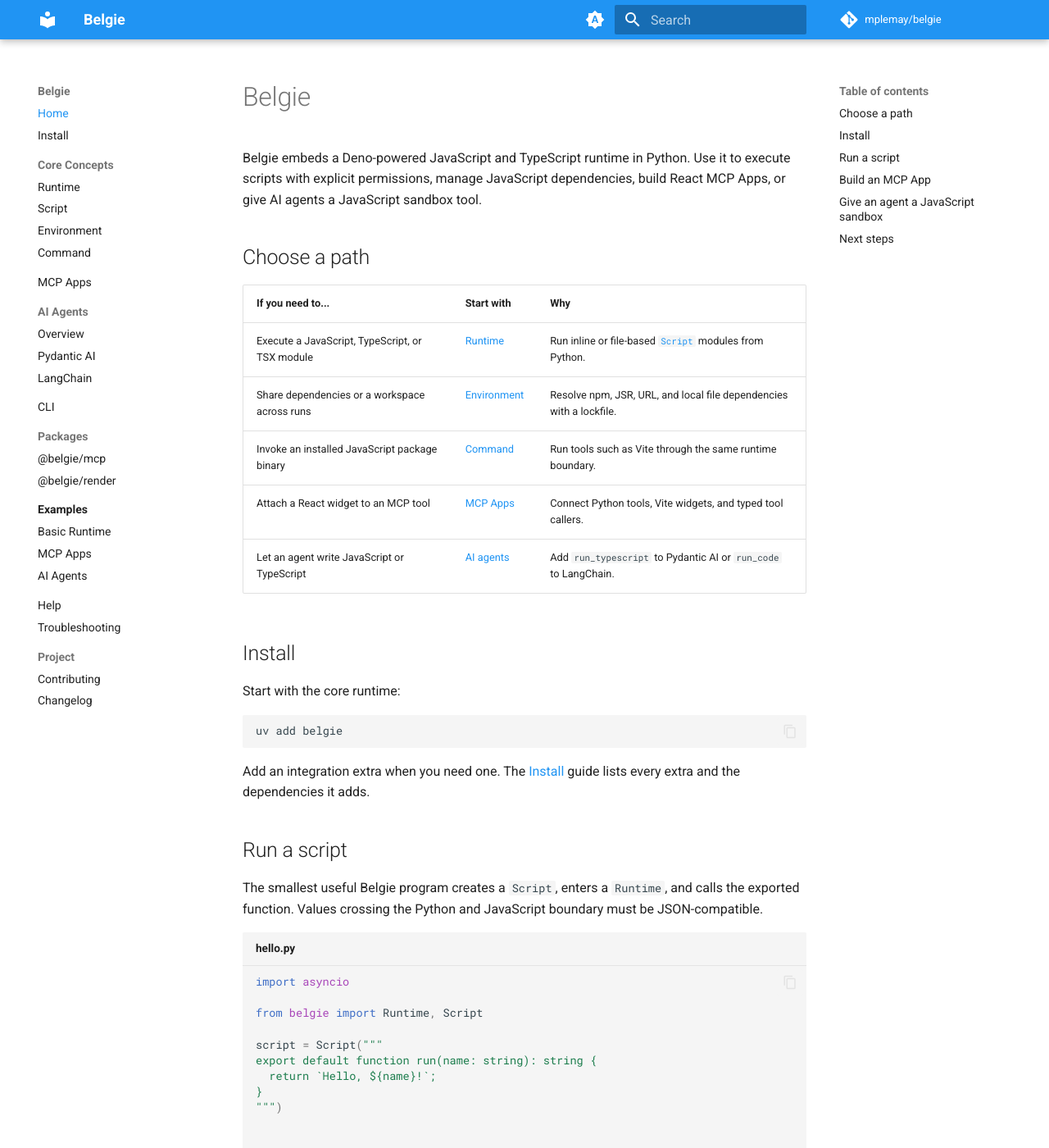
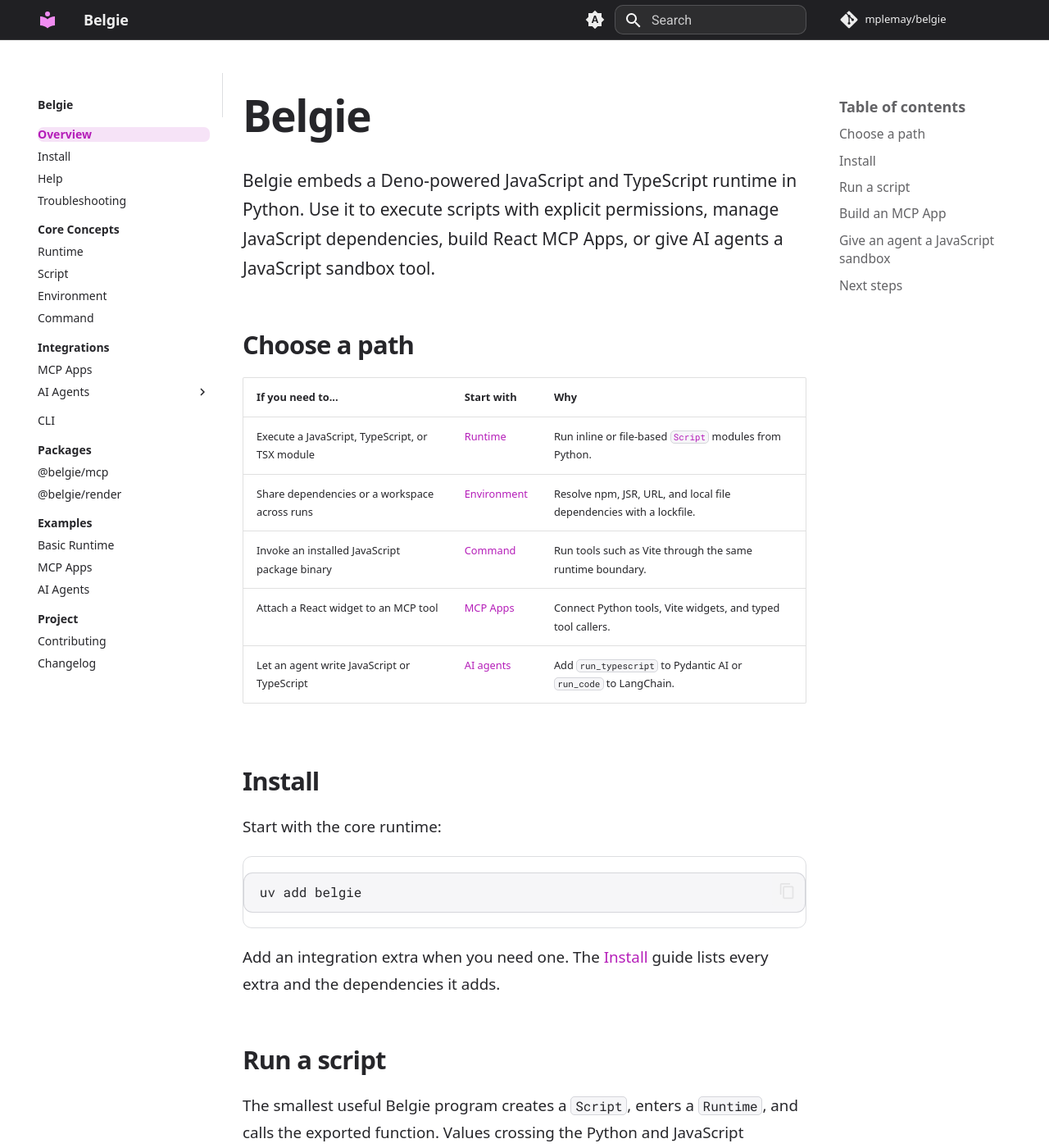
Before and after one commit to mplemay/belgie, an MkDocs documentation site: the page built from docs/index.md, in a window 1280 px wide and 1400 px high. Shown: the whole window at 82% size. Built offline with MkDocs 1.6.1 and Material for MkDocs 9.7.7, drawn with Linux system fonts in a browser that asks for light colours; comment, search, counter and statistics services are not loaded.

Commit message:
style: refresh docs navigation and styling (#128)

```diff
--- /dev/null
+++ b/docs/extra/tweaks.css
@@ -0,0 +1,235 @@
+:root {
+  --belgie-pink: #e520e9;
+  --belgie-pink-light: #f08cf1;
+  --belgie-pink-dark: #b51eb9;
+  --belgie-header: #202023;
+  --belgie-dark-bg: #171719;
+  --belgie-dark-surface: #202023;
+  --belgie-dark-code: #111114;
+  --belgie-dark-border: rgba(255, 255, 255, 0.14);
+  --belgie-light-border: rgba(15, 23, 42, 0.14);
+}
+
+[data-md-color-scheme="default"] {
+  --md-default-bg-color: #ffffff;
+  --md-default-fg-color: #26262a;
+  --md-default-fg-color--light: rgba(38, 38, 42, 0.72);
+  --md-default-fg-color--lighter: rgba(38, 38, 42, 0.48);
+  --md-primary-fg-color: var(--belgie-pink);
+  --md-primary-fg-color--light: var(--belgie-pink-light);
+  --md-accent-fg-color: var(--belgie-pink-dark);
+  --md-typeset-a-color: var(--belgie-pink-dark);
+  --md-code-bg-color: #f6f6f8;
+  --md-code-fg-color: #26262a;
+}
+
+[data-md-color-scheme="slate"] {
+  --md-default-bg-color: var(--belgie-dark-bg);
+  --md-default-bg-color--light: var(--belgie-dark-surface);
+  --md-default-fg-color: rgba(245, 245, 247, 0.92);
+  --md-default-fg-color--light: rgba(245, 245, 247, 0.68);
+  --md-default-fg-color--lighter: rgba(245, 245, 247, 0.46);
+  --md-primary-fg-color: var(--belgie-pink);
+  --md-primary-fg-color--light: var(--belgie-pink-light);
+  --md-accent-fg-color: var(--belgie-pink-light);
+  --md-typeset-a-color: var(--belgie-pink-light);
+  --md-code-bg-color: var(--belgie-dark-code);
+  --md-code-fg-color: rgba(245, 245, 247, 0.92);
+}
+
+body,
+.md-typeset {
+  font-family: ui-sans-serif, system-ui, -apple-system, BlinkMacSystemFont, "Segoe UI", sans-serif;
+}
+
+.md-header {
+  background: var(--belgie-header);
+  border-bottom: 1px solid var(--belgie-dark-border);
+  box-shadow: none;
+}
+
+.md-header__button,
+.md-header__topic,
+.md-header .md-source,
+.md-header .md-header__button.md-logo {
+  color: rgba(255, 255, 255, 0.92);
+}
+
+.md-header .md-header__button.md-logo {
+  color: var(--belgie-pink-light);
+}
+
+.md-header__topic {
+  font-weight: 650;
+  letter-spacing: -0.01em;
+}
+
+.md-search__form {
+  background: rgba(255, 255, 255, 0.06);
+  border: 1px solid rgba(255, 255, 255, 0.18);
+  border-radius: 0.5rem;
+}
+
+.md-search__input,
+.md-search__input::placeholder {
+  color: rgba(255, 255, 255, 0.76);
+}
+
+.md-main__inner {
+  margin-top: 2rem;
+}
+
+.md-content {
+  max-width: 50rem;
+}
+
+.md-typeset {
+  font-size: 0.94rem;
+  line-height: 1.75;
+}
+
+.md-typeset h1,
+.md-typeset h2,
+.md-typeset h3 {
+  color: var(--md-default-fg-color);
+  font-weight: 650;
+  letter-spacing: -0.025em;
+}
+
+.md-typeset h1 {
+  margin-top: 0;
+  margin-bottom: 1.5rem;
+  font-size: 2.65rem;
+  line-height: 1.2;
+}
+
+.md-typeset h2 {
+  margin-top: 2.75rem;
+  font-size: 1.55rem;
+  line-height: 1.3;
+}
+
+.md-typeset h3 {
+  margin-top: 2rem;
+  font-size: 1.15rem;
+}
+
+.md-typeset h1:first-child + p {
+  font-size: 1.05rem;
+  line-height: 1.7;
+}
+
+.md-typeset a {
+  text-underline-offset: 0.15em;
+}
+
+.md-typeset a:hover {
+  color: var(--md-accent-fg-color);
+}
+
+.md-sidebar {
+  padding-top: 1.5rem;
+}
+
+.md-sidebar--primary {
+  border-right: 1px solid var(--belgie-light-border);
+}
+
+[data-md-color-scheme="slate"] .md-sidebar--primary,
+[data-md-color-scheme="slate"] .md-sidebar--secondary {
+  border-color: var(--belgie-dark-border);
+}
+
+.md-nav__title {
+  font-weight: 650;
+}
+
+.md-nav__link {
+  border-radius: 0.35rem;
+}
+
+.md-sidebar--primary .md-nav__item--section > .md-nav__link,
+.md-sidebar--primary .md-nav__title {
+  color: var(--md-default-fg-color);
+}
+
+.md-sidebar--primary .md-nav__item--section > .md-nav__link {
+  margin-top: 0.7rem;
+  font-weight: 650;
+}
+
+.md-sidebar--primary .md-nav__link--active {
+  background: color-mix(in srgb, var(--md-accent-fg-color) 12%, transparent);
+  color: var(--md-accent-fg-color);
+  font-weight: 650;
+}
+
+.md-sidebar--secondary .md-nav__title {
+  font-size: 0.9rem;
+}
+
+.md-sidebar--secondary .md-nav__link {
+  color: var(--md-default-fg-color--light);
+  font-size: 0.78rem;
+  line-height: 1.45;
+}
+
+.md-sidebar--secondary .md-nav__link--active,
+.md-sidebar--secondary .md-nav__link:hover {
+  color: var(--md-accent-fg-color);
+}
+
+.md-typeset code {
+  border: 1px solid var(--belgie-light-border);
+  border-radius: 0.25rem;
+}
+
+[data-md-color-scheme="slate"] .md-typeset code {
+  border-color: var(--belgie-dark-border);
+}
+
+.md-typeset pre > code,
+.md-typeset .highlight {
+  border: 1px solid var(--belgie-light-border);
+  border-radius: 0.55rem;
+}
+
+[data-md-color-scheme="slate"] .md-typeset pre > code,
+[data-md-color-scheme="slate"] .md-typeset .highlight {
+  border-color: var(--belgie-dark-border);
+}
+
+.md-clipboard {
+  color: var(--md-default-fg-color--light);
+}
+
+.md-clipboard:hover {
+  color: var(--md-accent-fg-color);
+}
+
+.md-typeset .admonition,
+.md-typeset details {
+  border: 1px solid var(--belgie-light-border);
+  border-left: 0.2rem solid var(--md-accent-fg-color);
+  border-radius: 0.45rem;
+  box-shadow: none;
+}
+
+[data-md-color-scheme="slate"] .md-typeset .admonition,
+[data-md-color-scheme="slate"] .md-typeset details {
+  border-color: var(--belgie-dark-border);
+  border-left-color: var(--md-accent-fg-color);
+  background: var(--belgie-dark-surface);
+}
+
+@media screen and (max-width: 76.25em) {
+  .md-main__inner {
+    margin-top: 1.5rem;
+  }
+}
+
+@media screen and (max-width: 60em) {
+  .md-typeset h1 {
+    font-size: 2.2rem;
+  }
+}
--- a/mkdocs.yml
+++ b/mkdocs.yml
@@ -8,18 +8,22 @@
 edit_uri: edit/main/docs/
 
 nav:
-  - Home: index.md
-  - Install: install.md
+  - Overview:
+      - Home: index.md
+      - Install: install.md
+      - Help: help.md
+      - Troubleshooting: troubleshooting.md
   - Core Concepts:
       - Runtime: runtime.md
       - Script: script.md
       - Environment: environment.md
       - Command: command.md
-  - MCP Apps: mcp-apps.md
-  - AI Agents:
-      - Overview: agents/overview.md
-      - Pydantic AI: agents/pydantic-ai.md
-      - LangChain: agents/langchain.md
+  - Integrations:
+      - MCP Apps: mcp-apps.md
+      - AI Agents:
+          - Overview: agents/overview.md
+          - Pydantic AI: agents/pydantic-ai.md
+          - LangChain: agents/langchain.md
   - CLI: cli.md
   - Packages:
       - "@belgie/mcp": packages/mcp.md
@@ -29,8 +33,6 @@
       - Basic Runtime: examples/basic.md
       - MCP Apps: examples/mcp.md
       - AI Agents: examples/ai-agents.md
-  - Help: help.md
-  - Troubleshooting: troubleshooting.md
   - Project:
       - Contributing: contributing.md
       - Changelog: changelog.md
@@ -44,26 +46,29 @@
     - icon: fontawesome/brands/github
       link: https://github.com/mplemay/belgie
 
+extra_css:
+  - extra/tweaks.css
+
 theme:
   name: material
   palette:
     - media: "(prefers-color-scheme)"
-      primary: blue
-      accent: blue
+      primary: pink
+      accent: pink
       toggle:
         icon: material/brightness-auto
         name: Switch to light mode
     - media: "(prefers-color-scheme: light)"
       scheme: default
-      primary: blue
-      accent: blue
+      primary: pink
+      accent: pink
       toggle:
         icon: material/brightness-7
         name: Switch to dark mode
     - media: "(prefers-color-scheme: dark)"
       scheme: slate
-      primary: blue
-      accent: blue
+      primary: pink
+      accent: pink
       toggle:
         icon: material/brightness-4
         name: Switch to system preference
```
